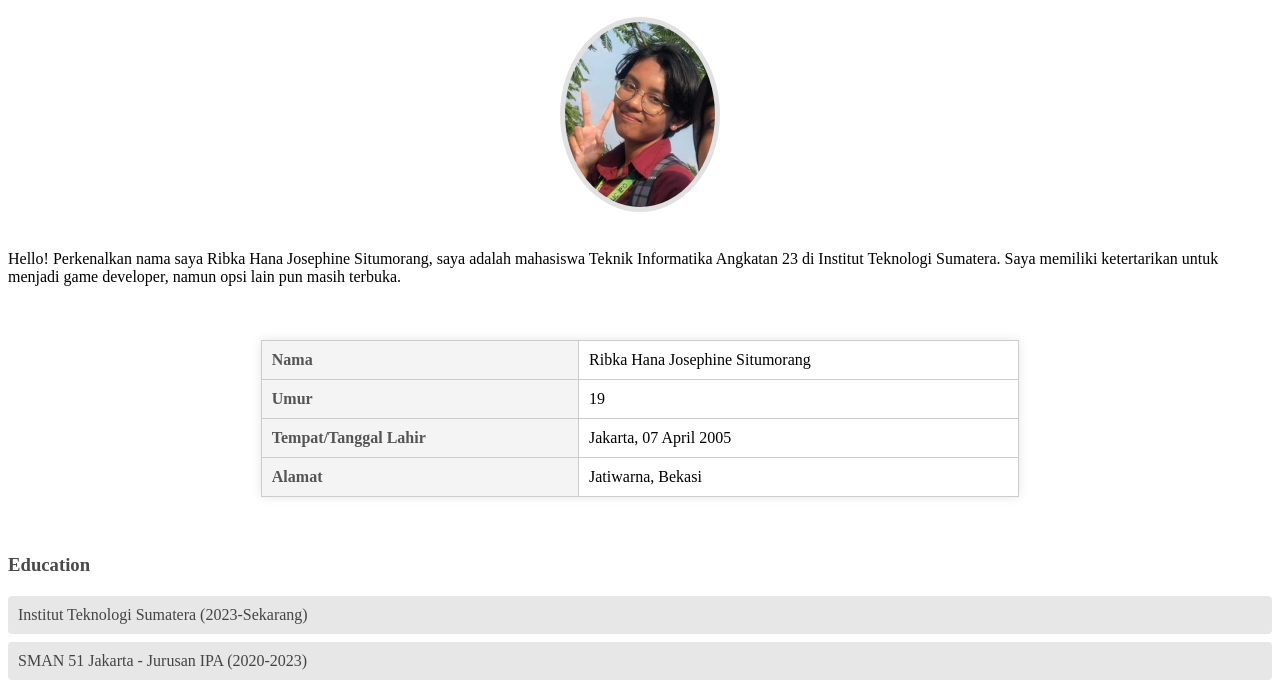
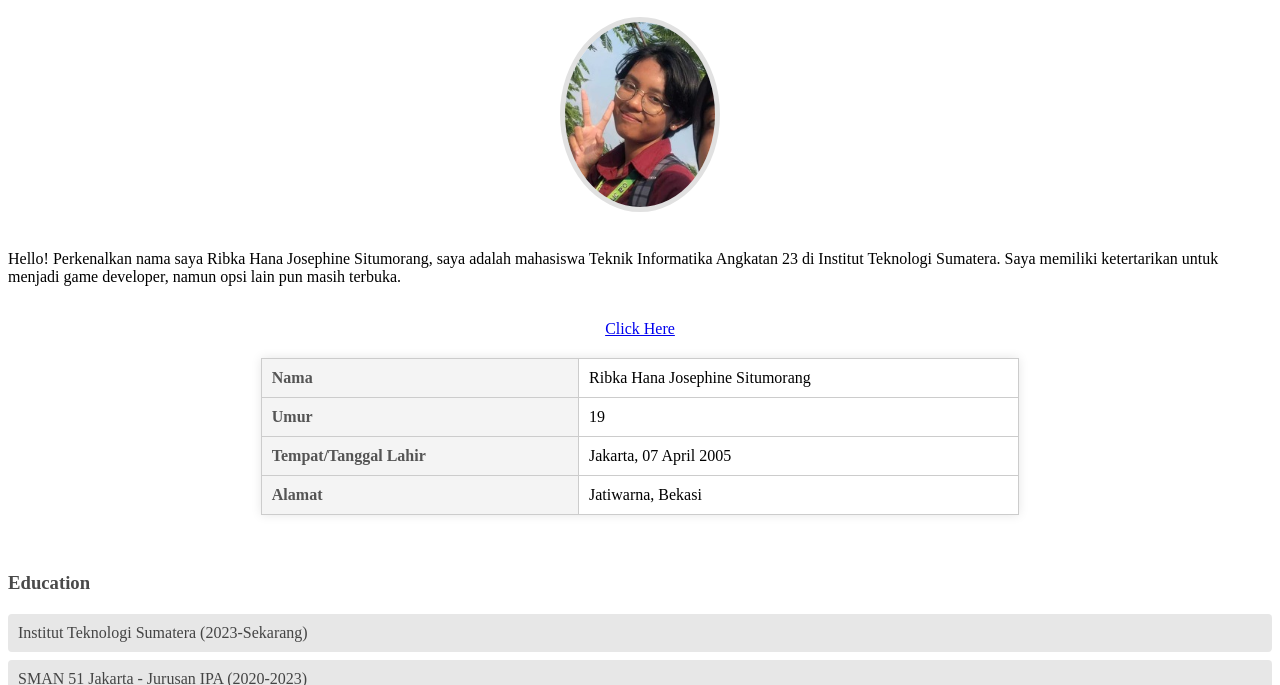
Before and after one commit to Seraverz/Tugas-3-Catok, a plain HTML site: page index.html in a window 1280 px wide. Shown: the part 105-790 px from the top of the page. Drawn offline with Linux system fonts and the light colour scheme.

Commit message:
Update index.html

```diff
--- a/index.html
+++ b/index.html
@@ -1,7 +1,7 @@
 <!DOCTYPE html>
 <html>
   <head>
-    <title>Tugas 2</title>
+    <title>Tugas 3</title>
     <link rel="stylesheet" href="styles.css" />
   </head>
   <body>
@@ -23,6 +23,10 @@
 
       </p>
       <br>
+
+      <center>
+        <a href="page.html">Click Here</a>
+      </center>
 
       <center>
         <table border='1'>
```
